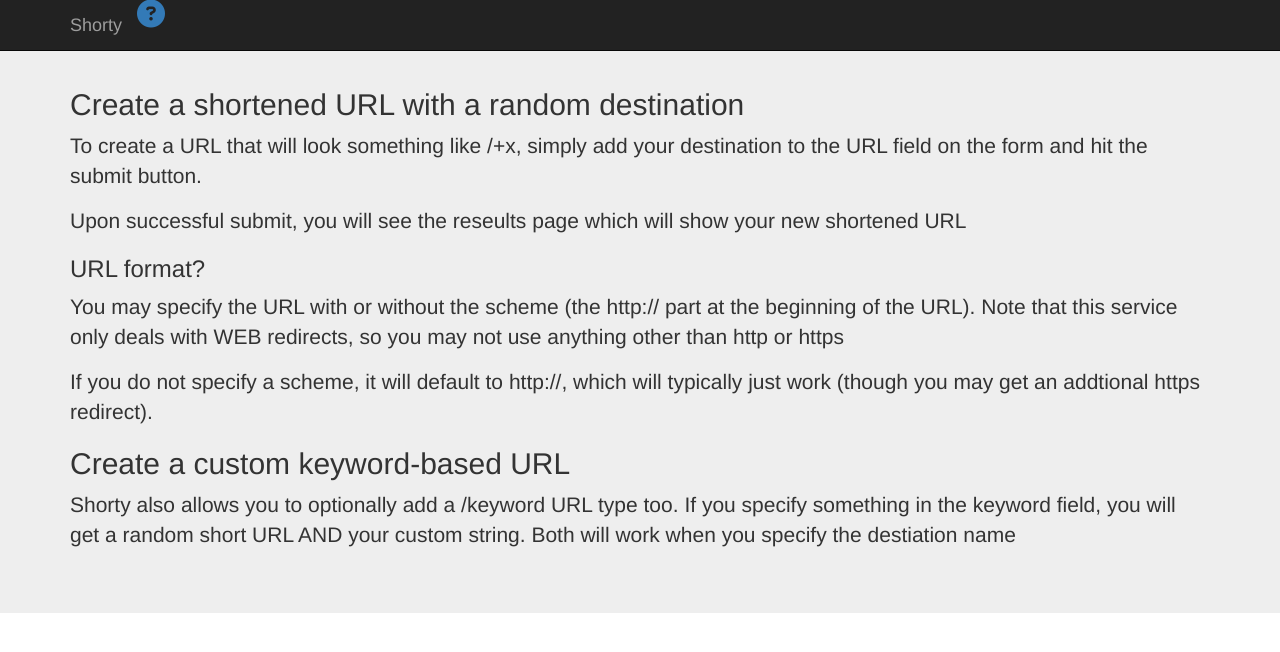
After one commit to kellya/pygmy, a Flask app: template templates/help.html in a window 1280 px wide. The commit adds this page. Shown: the top 652 px of the page. Run offline with Flask 2, Linux system fonts and the light colour scheme; the template is opened without the code that fills it, so the values that code supplies are empty; some libraries are stand-ins or nearby versions.

Commit message:
Added help text

```diff
--- a/main.py
+++ b/main.py
@@ -84,7 +84,10 @@ def home():
             result_cursor = cursor.execute(insert_row)
             # Prepend the string with a + so we can differentiate between shortURL and custom Redirects
             encoded_string = "+" + base36.dumps(result_cursor.lastrowid)
-        return render_template('home.html', short_url=host + encoded_string)
+        return render_template('home.html',
+                               short_url=host + encoded_string,
+                               keyword=keyword,
+                               )
     return render_template('home.html')
 
 
@@ -123,6 +126,9 @@ def redirect_short_url(short_url):
 
 
 
+@app.route('/help')
+def help():
+    return render_template('help.html')
 if __name__ == '__main__':
     # This code checks whether database table is created or not
     table_check()
--- /dev/null
+++ b/templates/help.html
@@ -0,0 +1,44 @@
+<!DOCTYPE html>
+<html lang="en">
+<head>
+    <link href="//maxcdn.bootstrapcdn.com/font-awesome/4.2.0/css/font-awesome.min.css" rel="stylesheet">
+    <link href="https://maxcdn.bootstrapcdn.com/bootstrap/3.3.5/css/bootstrap.min.css" rel="stylesheet">
+    <script src="https://kit.fontawesome.com/9da1ddd86e.js" crossorigin="anonymous"></script>
+</head>
+<body>
+<nav class="navbar navbar-inverse navbar-fixed-top">
+    <div class="container">
+        <div class="navbar-header">
+            <a class="navbar-brand" href="/">Shorty</a>
+            <a href="/help"><i class="fas fa-question-circle fa-2x"></i></a>
+        </div>
+        <div id="navbar" class="navbar-collapse collapse">
+        </div>
+        <!--/.navbar-collapse -->
+    </div>
+</nav>
+<!-- Main jumbotron for a primary marketing message or call to action -->
+<div class="jumbotron">
+    <div class="container">
+        <br />
+        <h2>Create a shortened URL with a random destination</h2>
+        <p>
+            To create a URL that will look something like /+x, simply add your destination to the URL field on the form
+            and hit the submit button.
+        </p>
+        <p>Upon successful submit, you will see the reseults page which will show your new shortened URL</p>
+        <h3>URL format?</h3>
+        <p>
+            You may specify the URL with or without the scheme (the http:// part at the beginning of the URL).
+            Note that this service only deals with WEB redirects, so you may not use anything other than http or https
+        </p>
+        <p>If you do not specify a scheme, it will default to http://, which will typically just work (though you may
+        get an addtional https redirect).</p>
+        <h2>Create a custom keyword-based URL</h2>
+        <p>Shorty also allows you to optionally add a /keyword URL type too.  If you specify something in the keyword
+        field, you will get a random short URL AND your custom string.  Both will work when you specify the destiation name</p>
+    </div>
+    <footer>
+    </footer>
+</body>
+</html>
```
Also changed, not shown: templates/home.html (+21 -2 lines).
